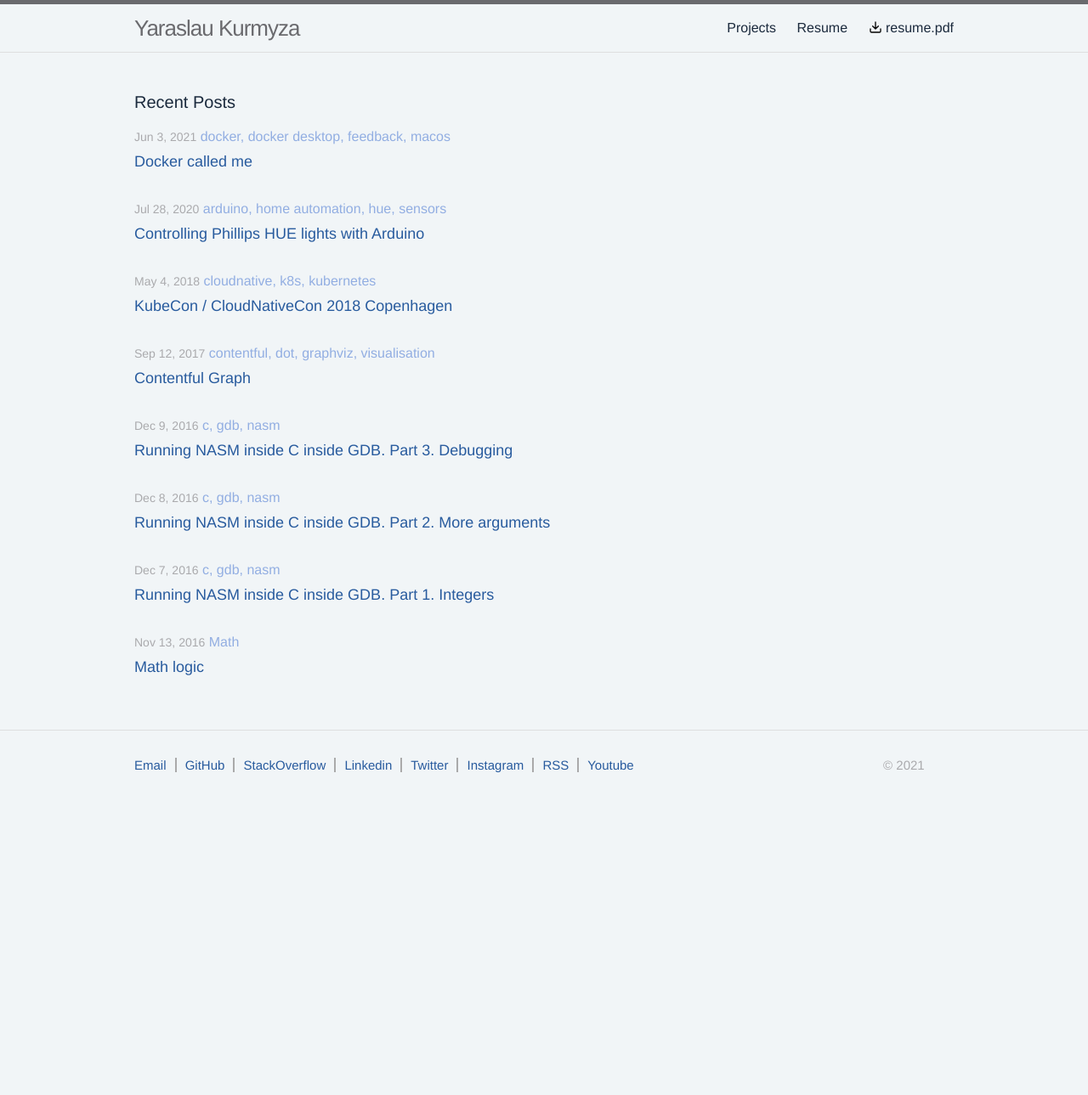
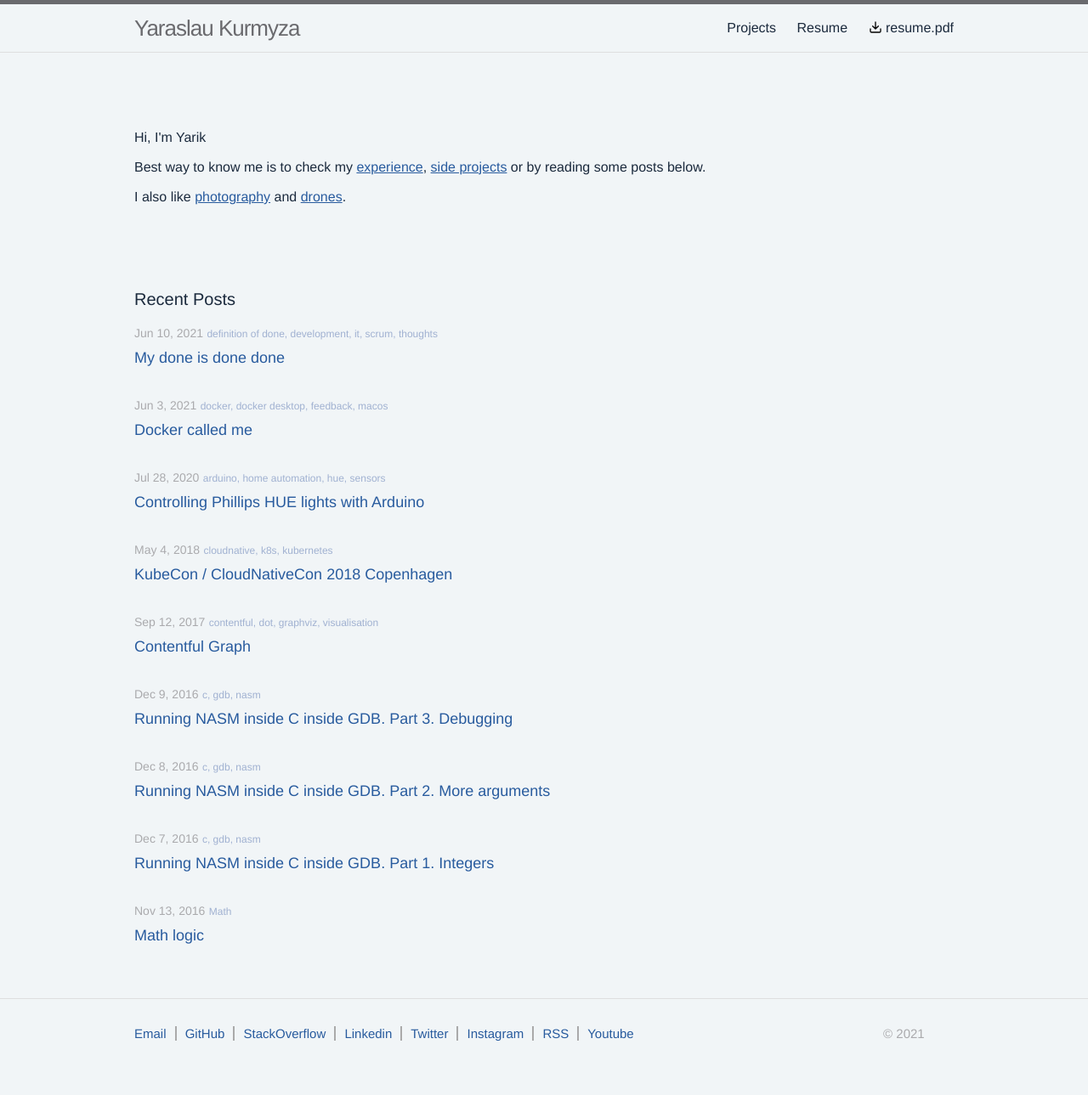
Before and after one commit to lotas/lotas.github.io, a Jekyll site: the page built from index.html, in a window 1280 px wide. Shown: the whole page at 85% size. Built offline with Jekyll 4.4.1, drawn with Linux system fonts in a browser that asks for light colours; before the commit the page ends 972 px from its top, so only the background shows below that; some of the changed lines change nothing that is shown.

Commit message:
feat(blog): definition of done

```diff
--- /dev/null
+++ b/_posts/2021-06-10-when-done-is-done.md
@@ -0,0 +1,63 @@
+---
+layout: post
+title:  "My done is done done"
+date:   2021-06-10
+tags: ["scrum", "definition of done", "development", "thoughts", "it"]
+---
+
+It is difficult to imagine an IT company nowadays that doesn't speak scrums.
+Every job description you read, every company you talk to will tell you that they are doing "sprints" and that they are "mostly agile".
+
+And unless you work alone or in a very small group, chances are you have a lot of participants. Each feature will go through the hands of a bunch of people during its lifetime. Let's take this example:
+
+#### The flow
+
+**Stakeholders** or business will come up with feature idea<br>
+**Product owner** or **project manager** will gather all requirements and will come up with development/release plan<br>
+**UX/UI expert** will do analysis and initial design based on the requirements they have<br>
+**Developers** will take the requirements, prototype, design and will work on a feature, deploy it to a staging environment<br>
+**Different developers** would normally do a code review of the introduced changes<br>
+**QA** will check if feature works according to initial requirements and UX rules<br>
+**Developers** will fix the bugs would there be any<br>
+**Product owner** together with **stakeholders** will do their **business acceptance**<br>
+**Someone** (developer, release manager, lead dev) will release this feature to prod<br>
+Plus ideally providing all features with full test coverage - unit/integration/e2e tests
+
+This is a more or less happy flow for small features that don't have many dependencies and don't need to be broken down into smaller features. This is also a scenario where **developers** are cross-functional and can do everything (backend/frontend/devops) without making this process even more complicated. Developing complex features usually takes more teams, more coordination between those teams and more communication. I will leave it out for now.
+
+#### My done is done done
+
+Now if you ask participants, what they think when they are **done**, you would probably hear many different things:<br/>
+_"I finished working on mockups and design, I'm **done**"_<br/>
+_"I'm **done** with development of this feature"_,<br/>
+_"I'm **done** testing, sent it back to developers"_,<br/>
+_"I'm **done** reviewing the ticket"_,<br/>
+
+And it is kinda normal nowadays. Projects are big, there are many features to work on, constant time pressure, etc, etc. Often it comes down to **fire and forget** scenarios.
+
+#### Problems
+
+This kind of attitude often results in:
+
+- too many features are developed at the same time (different participants)
+- features rarily meet deadlines
+- tickets are being underestimated
+- lack of understanding the scope of the ticket
+- missed sprint goals
+- slow development/release pace
+- forgotten/abandoned merge requests or PRs that stay "forever" in open state
+
+#### Definition of done
+
+For most of the features definition of done will look like the **flow** above. The final **done** would be a release to prod and closing of the ticket.
+
+Each team member should:
+
+- have a clear understanding of what **done** is
+- be responsible for the success of the whole team
+- be able to follow feature through all steps
+- be able to communicate problems
+
+Of course, different members may join at different stages of feature development lifecycle. But it is still important to communicate goals, deadlines and requirements well enough that everybody could understand what their role is.
+
+In **ideal** flow no one will say _"it's done"_ until feature is released and ticket is closed.
--- a/_sass/_custom.scss
+++ b/_sass/_custom.scss
@@ -153,3 +153,12 @@ h1, h2, h3, h4, h5, h6 {
         color: initial;
     }
 }
+
+.hero {
+    margin: 50px 0;
+    padding: 10px 0 30px 0;
+    line-height: 20px;
+    a {
+        text-decoration: underline;
+    }
+}
--- a/_sass/_layout.scss
+++ b/_sass/_layout.scss
@@ -200,7 +200,8 @@
 }
 
 .post-tags {
-    color: rgb(146, 174, 226);
+    color: rgb(160, 177, 209);
+    font-size: 12px;
 }
 
 
--- a/index.html
+++ b/index.html
@@ -9,6 +9,13 @@ layout: default
     /shrug
   "
 >
+
+  <div class="hero">
+    <p>Hi, I'm Yarik</p>
+
+    <p>Best way to know me is to check my <a href="/resume.html">experience</a>, <a href="/projects.html">side projects</a> or by reading some posts below.</p>
+    <p>I also like <a href="https://instagram.com/herr_yarik">photography</a> and <a href="http://youtube.com/user/lotassatol/videos">drones</a>.</p>
+  </div>
 
   <h1 class="page-heading">Recent Posts</h1>
 
```
